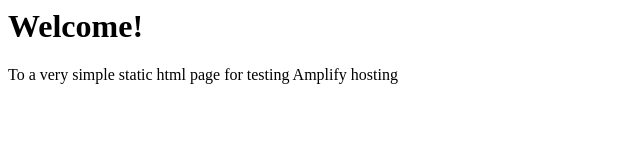
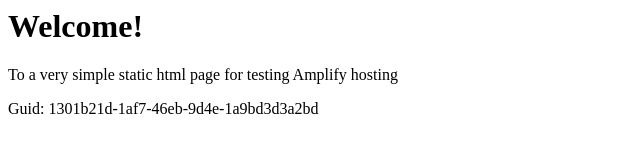
Before and after one commit to aws-aemilia-iad/Github-PR-Commit-Integration-Test-DoNotTouch-Gith-P5X5MO5I-v1-gamma-us-east-1, a website: page src/index.html in a window 1280 px wide. Shown: the whole page, without its empty margins (0-640 px from the left). Drawn offline with Linux system fonts and the light colour scheme.

Commit message:
commit from integ tests

```diff
--- a/src/index.html
+++ b/src/index.html
@@ -1,3 +1,5 @@
+
+
 <html lang="en">
 
 <head>
@@ -10,6 +12,6 @@
 <body>
     <h1>Welcome!</h1>
     <p>To a very simple static html page for testing Amplify hosting</p>
-</body>
+    <p>Guid: 1301b21d-1af7-46eb-9d4e-1a9bd3d3a2bd</p></body>
 
 </html>
```
